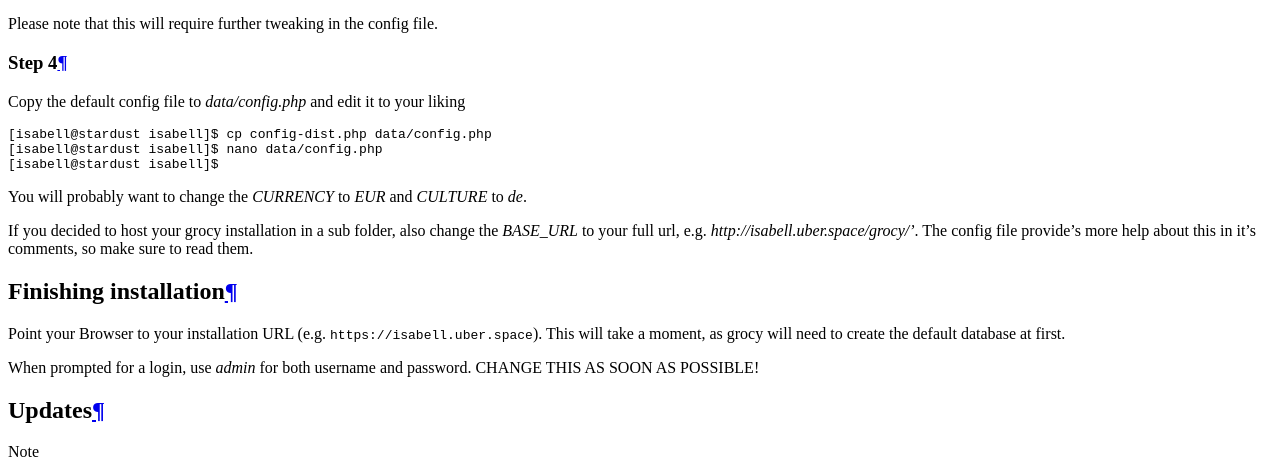
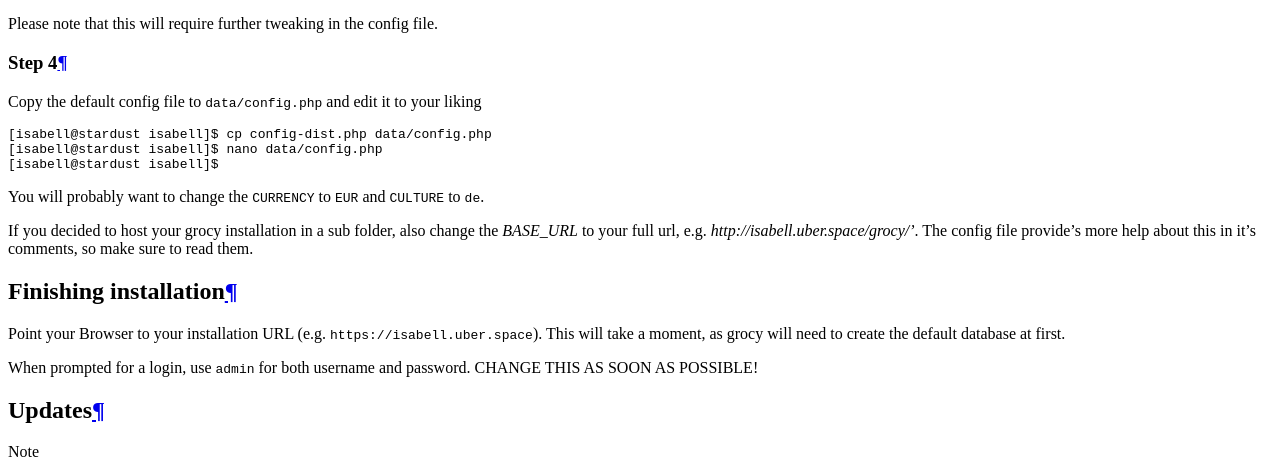
Before and after one commit to Uberspace/lab, a Sphinx documentation site: the page built from source/guide_grocy.rst, in a window 1280 px wide. Shown: the part 4503-4969 px from the top of the page. Built offline with Sphinx 7.4.7 and the Read the Docs theme 2.0.0, drawn with Linux system fonts in a browser that asks for light colours.

```diff
--- a/source/guide_grocy.rst
+++ b/source/guide_grocy.rst
@@ -91,7 +91,7 @@ Please note that this will require further tweaking in the config file.
 Step 4
 ------
 
-Copy the default config file to `data/config.php` and edit it to your liking
+Copy the default config file to ``data/config.php`` and edit it to your liking
 
 ::
 
@@ -100,7 +100,7 @@ Copy the default config file to `data/config.php` and edit it to your liking
  [isabell@stardust isabell]$
 
 
-You will probably want to change the `CURRENCY` to `EUR` and `CULTURE` to `de`.
+You will probably want to change the ``CURRENCY`` to ``EUR`` and ``CULTURE`` to ``de``.
 
 If you decided to host your grocy installation in a sub folder, also change the `BASE_URL` to your full url, e.g. `http://isabell.uber.space/grocy/'`.
 The config file provide's more help about this in it's comments, so make sure to read them.
@@ -113,7 +113,7 @@ Finishing installation
 Point your Browser to your installation URL (e.g. ``https://isabell.uber.space``).
 This will take a moment, as grocy will need to create the default database at first.
 
-When prompted for a login, use `admin` for both username and password. CHANGE THIS AS SOON AS POSSIBLE!
+When prompted for a login, use ``admin`` for both username and password. CHANGE THIS AS SOON AS POSSIBLE!
 
 
 Updates
```
